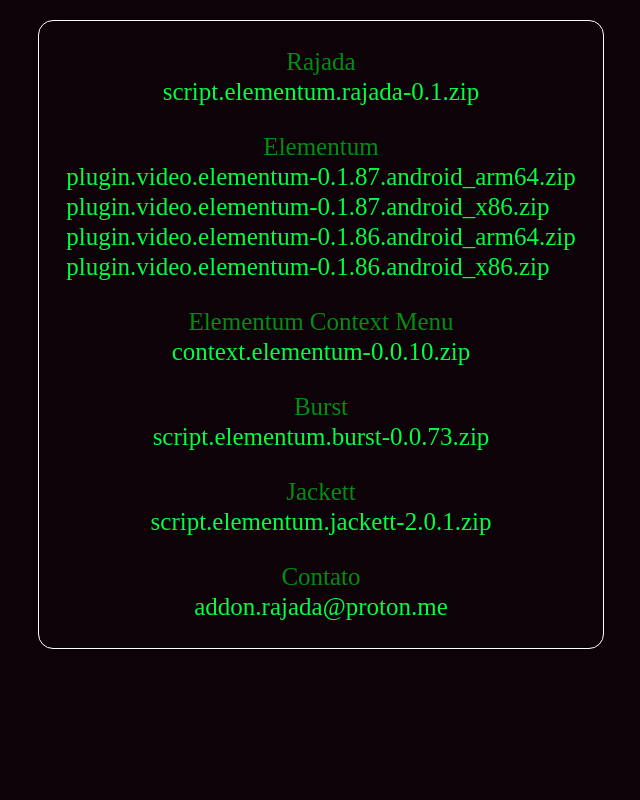
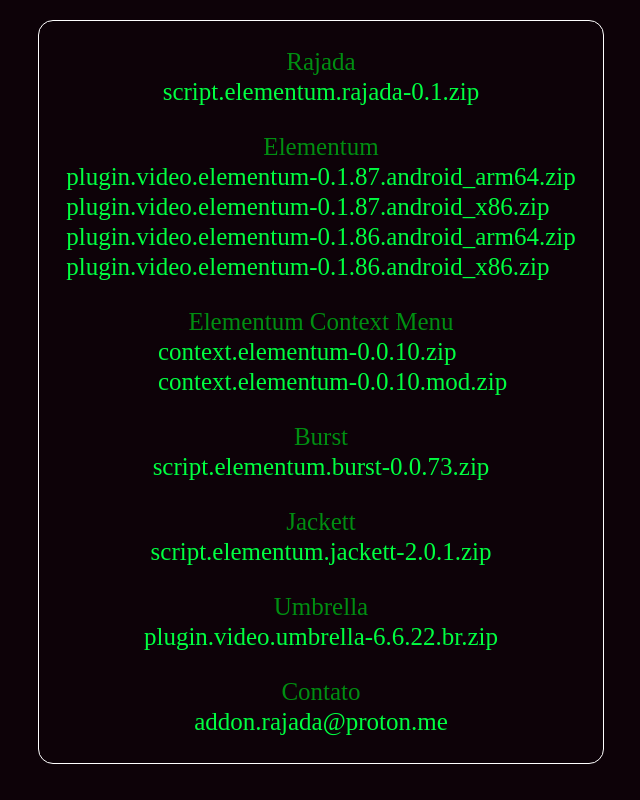
Before and after one commit to addon-rajada/addon-rajada.github.io, a plain HTML site: page index.html in a window 1280 px wide. Shown: the whole page, without its empty margins (319-959 px from the left). Drawn offline with Linux system fonts and the light colour scheme.

Commit message:
add umbrella and modded context menu

```diff
--- a/index.html
+++ b/index.html
@@ -34,8 +34,12 @@
 			text-decoration: none;
 		}
 
-		.linkelementum {
-			text-align: left;
+		.linkaligned {
+			text-align: justify;
+		}
+
+		.linkcenter {
+			text-indent: 18%;
 		}
 
 		table {
@@ -68,22 +72,22 @@
 		<tr>
 			<td class="theader">Elementum</td>
 		</tr>
-		<tr class="linkelementum">
+		<tr class="linkaligned">
 			<td>
 				<a href="plugin.video.elementum-0.1.87.android_arm64.zip">plugin.video.elementum-0.1.87.android_arm64.zip</a>
 			</td>
 		</tr>
-		<tr class="linkelementum">
+		<tr class="linkaligned">
 			<td>
 				<a href="plugin.video.elementum-0.1.87.android_x86.zip">plugin.video.elementum-0.1.87.android_x86.zip</a>
 			</td>
 		</tr>
-		<tr class="linkelementum">
+		<tr class="linkaligned">
 			<td>
 				<a href="plugin.video.elementum-0.1.86.android_arm64.zip">plugin.video.elementum-0.1.86.android_arm64.zip</a>
 			</td>
 		</tr>
-		<tr class="linkelementum">
+		<tr class="linkaligned">
 			<td class="tseparator">
 				<a href="plugin.video.elementum-0.1.86.android_x86.zip">plugin.video.elementum-0.1.86.android_x86.zip</a>
 			</td>
@@ -93,9 +97,14 @@
 		<tr>
 			<td class="theader">Elementum Context Menu</td>
 		</tr>
-		<tr>
+		<tr class="linkaligned linkcenter">
+			<td>
+				<a href="./context.elementum-0.0.10.zip">context.elementum-0.0.10.zip</a>
+			</td>
+		</tr>
+		<tr class="linkaligned linkcenter">
 			<td class="tseparator">
-				<a href="context.elementum-0.0.10.zip">context.elementum-0.0.10.zip</a>
+				<a href="context.elementum-0.0.10.mod.zip">context.elementum-0.0.10.mod.zip</a>
 			</td>
 		</tr>
 
@@ -121,6 +130,16 @@
 
 
 		<tr>
+			<td class="theader">Umbrella</td>
+		</tr>
+		<tr>
+			<td class="tseparator">
+				<a href="plugin.video.umbrella-6.6.22.br.zip">plugin.video.umbrella-6.6.22.br.zip</a>
+			</td>
+		</tr>
+
+
+		<tr>
 			<td class="theader">Contato</td>
 		</tr>
 		<tr>
```
Also changed, not shown: 2 other files.
